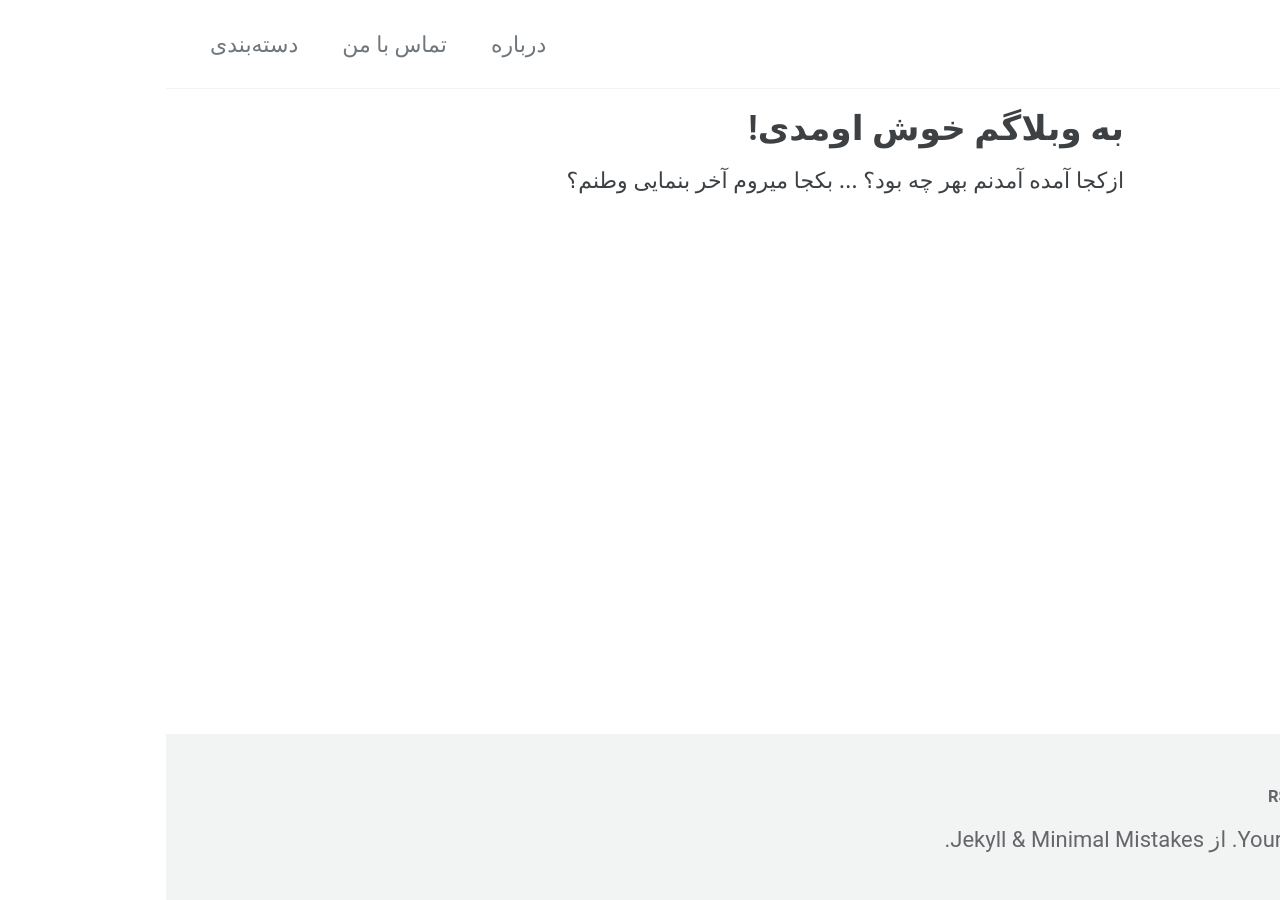
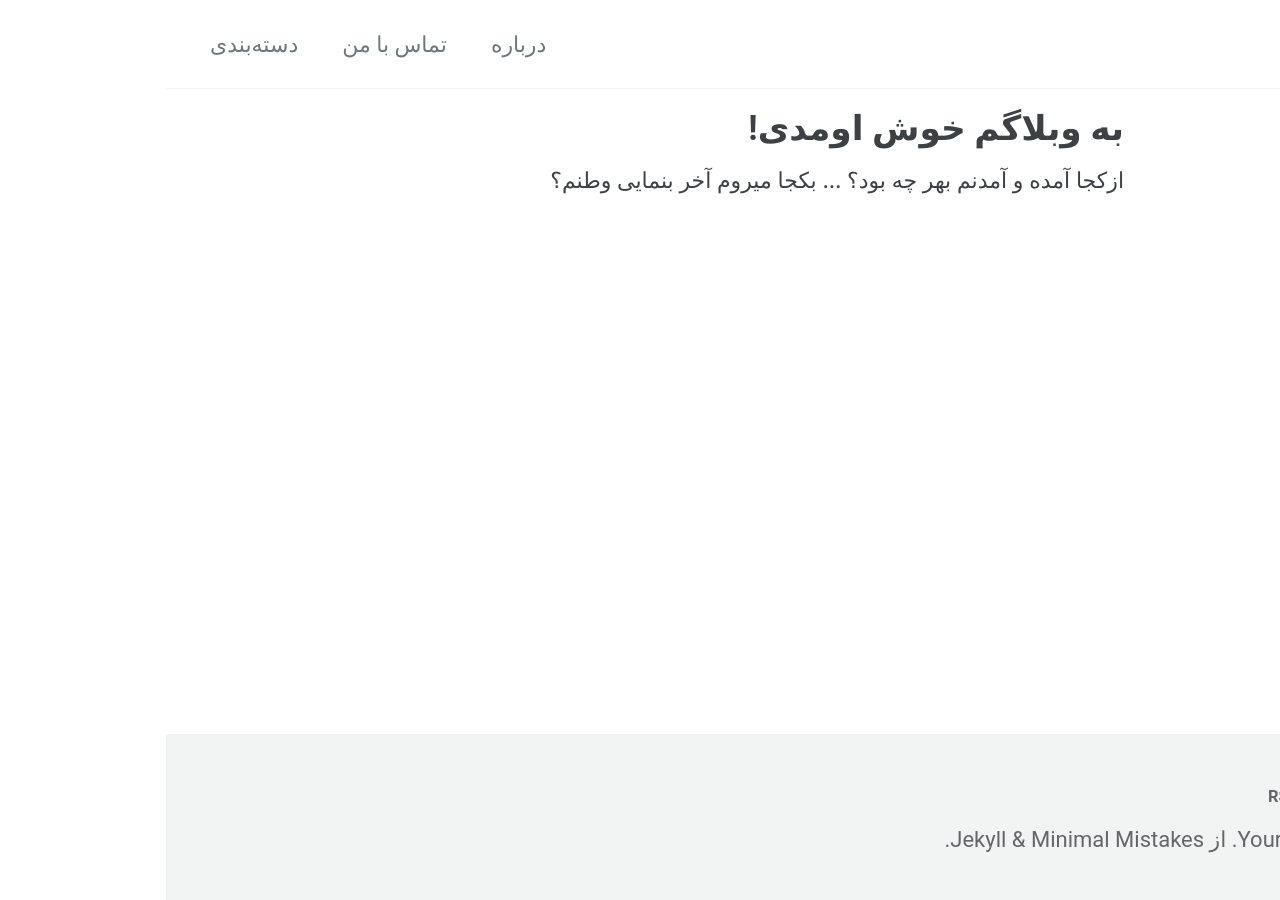
Before and after one commit to srezasm/minimal-mistakes-rtl, a Jekyll site: the page built from _pages/about.md, in a window 1280 px wide. Built offline with Jekyll 4.4.1, drawn with Linux system fonts in a browser that asks for light colours; cached includes are drawn as plain includes; some web fonts are replaced; a style sheet for code colours, icons or effects is not loaded.

Commit message:
fix typo

```diff
--- a/_pages/about.md
+++ b/_pages/about.md
@@ -5,4 +5,4 @@ layout: single
 author_profile: true
 ---
 
-ازکجا آمده آمدنم بهر چه بود؟ ... بکجا میروم آخر بنمایی وطنم؟
+ازکجا آمده و آمدنم بهر چه بود؟ ... بکجا میروم آخر بنمایی وطنم؟
```
